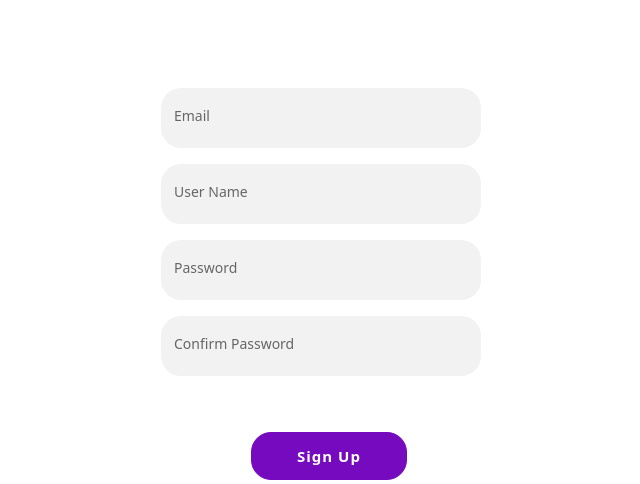
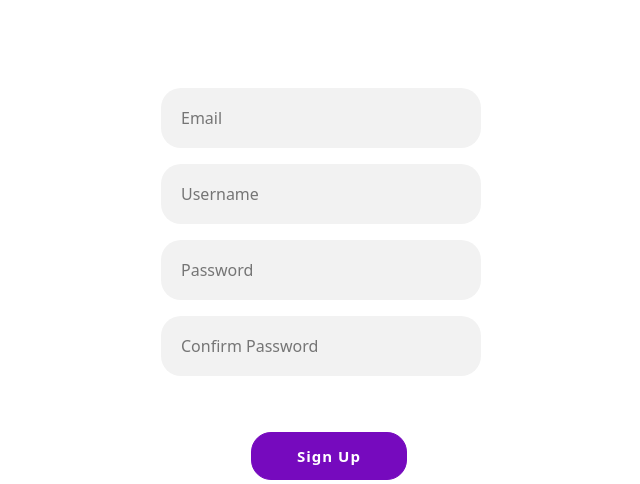
Before and after one commit to danielg5/cits5505GroupProject, a Flask app: page /signup in a window 1280 px wide. Shown: the part 202-686 px from the top of the page, without its empty margins (319-959 px from the left). Run offline with Flask 3, Linux system fonts and the light colour scheme.

Commit message:
adjust input

```diff
--- a/app/templates/index.html
+++ b/app/templates/index.html
@@ -23,8 +23,7 @@
             <form action="/" method="POST" id="login-form">
                 {{ form.hidden_tag() }}
                 <div class="form-floating mb-3">
-                    {{ form.email.label(class="custom-label") }}
-                    {{ form.email(class="custom-input", id="email") }}
+                    {{ form.email(class="custom-input", id="email", placeholder="Email") }}
                     <div id="email-feedback" class="invalid-feedback">
                         {% for error in form.email.errors %}
                             <span>{{ error }}</span>
@@ -33,8 +32,7 @@
                     </div>
                 </div>
                 <div class="form-floating">
-                    {{ form.password.label(class="custom-label") }}
-                    {{ form.password(class="custom-input", id="password") }}
+                    {{ form.password(class="custom-input", id="password", placeholder="Password") }}
                     <div id="password-feedback" class="invalid-feedback">
                         {% for error in form.password.errors %}
                             <span>{{ error }}</span>
--- a/app/templates/signup.html
+++ b/app/templates/signup.html
@@ -23,8 +23,7 @@
         <form action="/signup" method="POST" id="signup-form">
             {{ form.hidden_tag() }}
             <div class="form-floating mb-3">
-                {{ form.email.label(class="custom-label") }}
-                {{ form.email(class="custom-input", id="email") }}
+                {{ form.email(class="custom-input", id="email", placeholder="Email") }}
                 <div id="emailWarning" class="invalid-feedback">
                     {% for error in form.email.errors %}
                         <span>{{ error }}</span>
@@ -33,8 +32,7 @@
                 </div>
             </div>
             <div class="form-floating mb-3">
-                {{ form.username.label(class="custom-label") }}
-                {{ form.username(class="custom-input", id="username") }}
+                {{ form.username(class="custom-input", id="username", placeholder="Username") }}
                 <div id="usernameWarning" class="invalid-feedback">
                     {% for error in form.username.errors %}
                         <span>{{ error }}</span>
@@ -43,8 +41,7 @@
                 </div>
             </div>
             <div class="form-floating mb-3">
-                {{ form.password.label(class="custom-label") }}
-                {{ form.password(class="custom-input", id="password") }}
+                {{ form.password(class="custom-input", id="password", placeholder="Password") }}
                 <div id="password-feedback" class="invalid-feedback">
                     {% for error in form.password.errors %}
                         <span>{{ error }}</span>
@@ -52,8 +49,7 @@
                 </div>
             </div>
             <div class="form-floating mb-3">
-                {{ form.confirm_password.label(class="custom-label") }}
-                {{ form.confirm_password(class="custom-input", id="confirm_password") }}
+                {{ form.confirm_password(class="custom-input", id="confirm_password", placeholder="Confirm Password") }}
                 <div id="matchMessage" class="invalid-feedback">
                     {% for error in form.confirm_password.errors %}
                         <span>{{ error }}</span>
```
Also changed, not shown: app/static/signin.js (+22 -7 lines).
